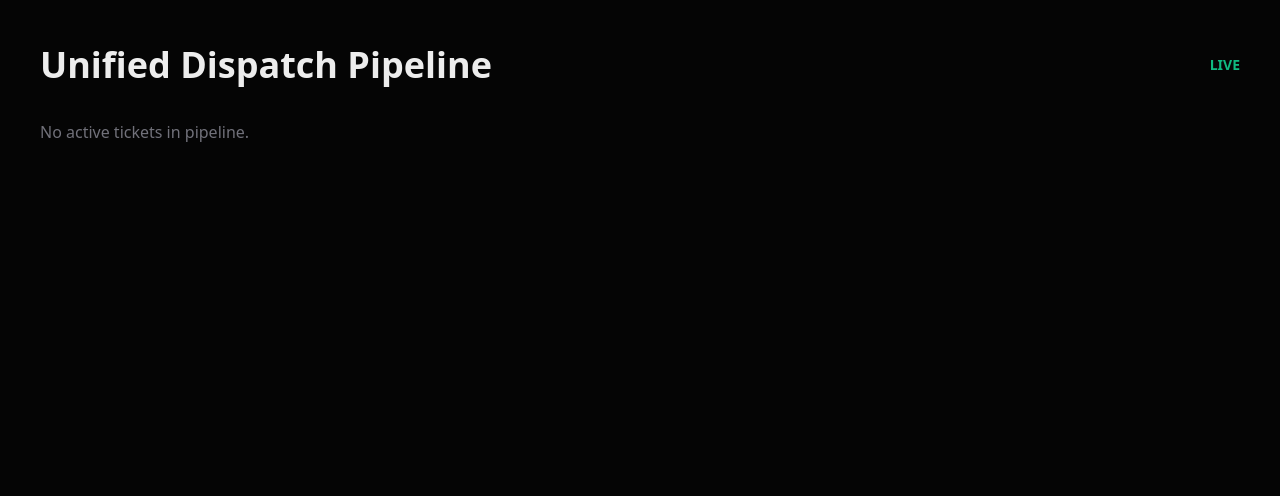
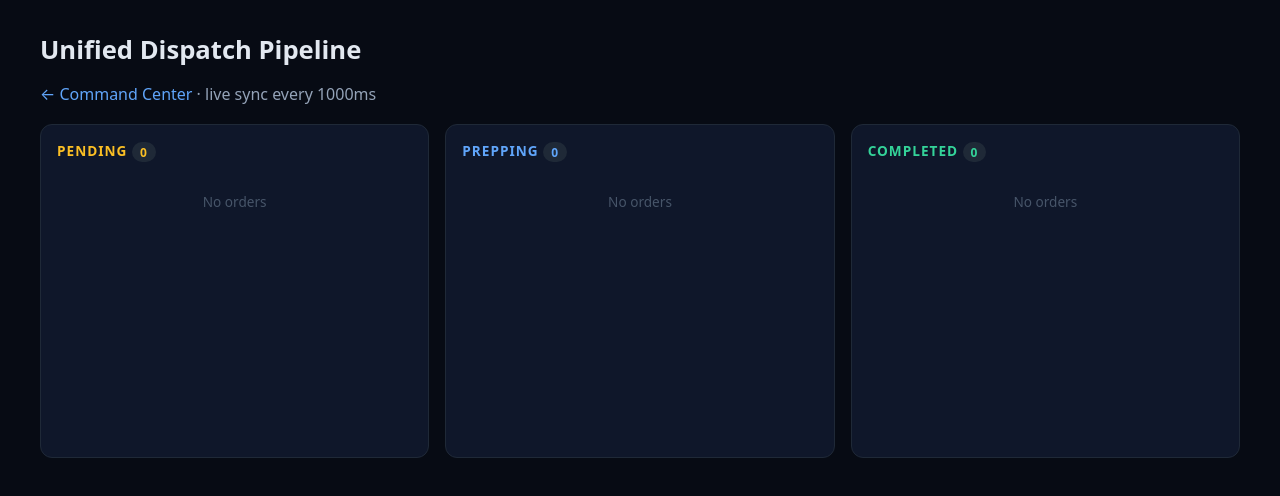
Before and after one commit to rsv-op/DarKitOS, a Next.js app: page /orders in a window 1280 px wide. Shown: the top 496 px of the page. Built offline with nearby package versions, Linux system fonts and the light colour scheme.

Commit message:
Refactor Unified Dispatch for order management
Refactor Unified Dispatch component to improve order fetching and rendering. Added Kanban-style layout with columns for order status.

```diff
--- a/app/orders/page.tsx
+++ b/app/orders/page.tsx
@@ -1,102 +1,107 @@
-'use client';
 
-import React, { useState, useEffect } from 'react';
-import { getInventory, initDefaultInventory, InventoryItem } from '../../lib/db';
+"use client";
 
+import { useCallback, useEffect, useState } from "react";
+import Link from "next/link";
+import { Order, OrderStatus, getAllOrders, setOrderStatus } from "../../lib/db";
 
-export default function UnifiedDispatch() {
+/**
+ * Unified Dispatch Pipeline — high-contrast Kanban.
+ * PENDING → PREPPING → COMPLETED. Polls IndexedDB every 1000ms.
+ */
+
+const COLUMNS: { status: OrderStatus; color: string }[] = [
+  { status: "PENDING", color: "#fbbf24" },
+  { status: "PREPPING", color: "#60a5fa" },
+  { status: "COMPLETED", color: "#34d399" },
+];
+
+export default function UnifiedDispatchPipeline() {
   const [orders, setOrders] = useState<Order[]>([]);
-  const [isSyncing, setIsSyncing] = useState<boolean>(true);
 
-  const fetchOrders = async () => {
-    try {
-      const data = await getOrders();
-      // Filter out completed/cancelled to keep the Kanban clean, sort by oldest first
-      const activeOrders = data
-        .filter(o => o.status === 'PENDING' || o.status === 'PREPPING')
-        .sort((a, b) => a.timestamp - b.timestamp);
-
-      setOrders(activeOrders);
-    } catch (err) {
-      console.error('State sync failed:', err);
-    } finally {
-      setIsSyncing(false);
-    }
-  };
+  const refresh = useCallback(async () => {
+    setOrders(await getAllOrders());
+  }, []);
 
   useEffect(() => {
-    fetchOrders();
-    // Zero-latency cross-tab synchronization polling
-    const interval = setInterval(fetchOrders, 1000);
-    return () => clearInterval(interval);
-  }, []);
+    refresh();
+    const t = setInterval(refresh, 1000);
+    return () => clearInterval(t);
+  }, [refresh]);
 
-  const handleStatusAdvance = async (id: string, currentStatus: string) => {
-    const nextStatus = currentStatus === 'PENDING' ? 'PREPPING' : 'COMPLETED';
-    await updateOrderStatus(id, nextStatus);
-    await fetchOrders();
-  };
-
-  const s: { [key: string]: React.CSSProperties } = {
-    container: { padding: '2.5rem', color: '#ededed', backgroundColor: '#050505', minHeight: '100vh', fontFamily: 'system-ui, -apple-system, sans-serif' },
-    header: { fontSize: '2.25rem', fontWeight: 700, marginBottom: '2rem', display: 'flex', justifyContent: 'space-between', alignItems: 'center' },
-    grid: { display: 'grid', gridTemplateColumns: 'repeat(auto-fill, minmax(350px, 1fr))', gap: '1.5rem' },
-    ticket: { padding: '1.5rem', backgroundColor: '#111111', border: '1px solid #262626', borderRadius: '8px', display: 'flex', flexDirection: 'column' },
-    ticketHeader: { display: 'flex', justifyContent: 'space-between', marginBottom: '1rem', borderBottom: '1px solid #262626', paddingBottom: '0.75rem' },
-    brand: { fontSize: '0.75rem', color: '#a1a1aa', textTransform: 'uppercase', letterSpacing: '0.05em' },
-    status: { fontSize: '0.75rem', fontWeight: 700, padding: '0.25rem 0.5rem', borderRadius: '4px' },
-    itemList: { flexGrow: 1, marginBottom: '1.5rem' },
-    item: { display: 'flex', justifyContent: 'space-between', fontSize: '0.875rem', marginBottom: '0.5rem' },
-    button: { padding: '0.75rem', backgroundColor: '#ededed', color: '#000', border: 'none', borderRadius: '4px', fontWeight: 600, cursor: 'pointer' }
+  const move = async (order: Order, dir: 1 | -1) => {
+    const idx = COLUMNS.findIndex(c => c.status === order.status);
+    const next = COLUMNS[idx + dir]?.status;
+    if (!next) return;
+    await setOrderStatus(order.id, next);
+    await refresh();
   };
 
   return (
-    <div style={s.container}>
-      <div style={s.header}>
-        Unified Dispatch Pipeline
-        <span style={{ fontSize: '0.875rem', color: isSyncing ? '#a1a1aa' : '#10b981' }}>
-          {isSyncing ? 'SYNCING...' : 'LIVE'}
-        </span>
+    <main style={s.page}>
+      <header style={s.header}>
+        <h1 style={s.h1}>Unified Dispatch Pipeline</h1>
+        <p style={s.sub}>
+          <Link href="/" style={s.link}>← Command Center</Link> · live sync every 1000ms
+        </p>
+      </header>
+
+      <div style={s.board}>
+        {COLUMNS.map(({ status, color }) => {
+          const col = orders.filter(o => o.status === status);
+          return (
+            <section key={status} style={s.column}>
+              <h2 style={{ ...s.colTitle, color }}>
+                {status} <span style={s.count}>{col.length}</span>
+              </h2>
+              {col.sort((a, b) => a.createdAt - b.createdAt).map(o => (
+                <article key={o.id} style={s.ticket}>
+                  <div style={s.ticketBrand}>{o.brand}</div>
+                  <ul style={s.ticketItems}>
+                    {o.items.map((it, i) => <li key={i} style={s.ticketItem}>{it}</li>)}
+                  </ul>
+                  <div style={s.ticketMeta}>
+                    <span>${o.total.toFixed(2)}</span>
+                    <span>{new Date(o.createdAt).toLocaleTimeString()}</span>
+                  </div>
+                  <div style={s.ticketActions}>
+                    <button style={s.ghostBtn} disabled={status === "PENDING"} onClick={() => move(o, -1)}>↩</button>
+                    <button
+                      style={{ ...s.moveBtn, background: status === "COMPLETED" ? "#1f2937" : "#2563eb" }}
+                      disabled={status === "COMPLETED"}
+                      onClick={() => move(o, 1)}
+                    >
+                      {status === "PENDING" ? "Start prepping →" : status === "PREPPING" ? "Complete →" : "Done"}
+                    </button>
+                  </div>
+                </article>
+              ))}
+              {col.length === 0 && <p style={s.empty}>No orders</p>}
+            </section>
+          );
+        })}
       </div>
-
-      <div style={s.grid}>
-        {orders.length === 0 ? (
-          <div style={{ color: '#71717a' }}>No active tickets in pipeline.</div>
-        ) : (
-          orders.map((order) => (
-            <div key={order.id} style={s.ticket}>
-              <div style={s.ticketHeader}>
-                <div>
-                  <div style={{ fontWeight: 700, fontSize: '1.125rem' }}>{order.id}</div>
-                  <div style={s.brand}>{order.brand}</div>
-                </div>
-                <div style={{
-                  ...s.status,
-                  backgroundColor: order.status === 'PENDING' ? '#f59e0b' : '#3b82f6',
-                  color: '#fff'
-                }}>
-                  {order.status}
-                </div>
-              </div>
-
-              <div style={s.itemList}>
-                {order.items.map((item, idx) => (
-                  <div key={idx} style={s.item}>
-                    <span>{item.quantity}x {item.name}</span>
-                  </div>
-                ))}
-              </div>
-
-              <button
-                style={s.button}
-                onClick={() => handleStatusAdvance(order.id, order.status)}
-              >
-                {order.status === 'PENDING' ? 'START PREPPING' : 'MARK COMPLETED'}
-              </button>
-            </div>
-          ))
-        )}
-      </div>
-    </div>
+    </main>
   );
 }
+
+const s: Record<string, React.CSSProperties> = {
+  page: { padding: "2rem", maxWidth: 1200, margin: "0 auto" },
+  header: { marginBottom: "1.2rem" },
+  h1: { fontSize: "1.6rem", margin: 0 },
+  sub: { color: "#94a3b8" },
+  link: { color: "#60a5fa", textDecoration: "none" },
+  board: { display: "grid", gridTemplateColumns: "repeat(3, 1fr)", gap: "1rem" },
+  column: { background: "#0f172a", border: "1px solid #1f2937", borderRadius: 12, padding: "1rem", minHeight: 300 },
+  colTitle: { fontSize: "0.85rem", letterSpacing: 1, marginTop: 0 },
+  count: { background: "#1f2937", borderRadius: 99, padding: "0.1rem 0.5rem", fontSize: "0.75rem" },
+  ticket: { background: "#111c33", border: "1px solid #24304d", borderRadius: 10, padding: "0.8rem", marginBottom: "0.7rem" },
+  ticketBrand: { fontWeight: 700, color: "#93c5fd", fontSize: "0.85rem" },
+  ticketItems: { margin: "0.4rem 0", paddingLeft: "1rem", color: "#cbd5e1", fontSize: "0.85rem" },
+  ticketItem: { marginBottom: "0.15rem" },
+  ticketMeta: { display: "flex", justifyContent: "space-between", color: "#94a3b8", fontSize: "0.75rem" },
+  ticketActions: { display: "flex", gap: "0.5rem", marginTop: "0.6rem" },
+  moveBtn: { flex: 1, color: "#fff", border: "none", borderRadius: 8, padding: "0.45rem", cursor: "pointer" },
+  ghostBtn: { background: "transparent", border: "1px solid #334155", color: "#94a3b8", borderRadius: 8, padding: "0.45rem 0.7rem", cursor: "pointer" },
+  empty: { color: "#475569", fontSize: "0.85rem", textAlign: "center", marginTop: "2rem" },
+};
```
